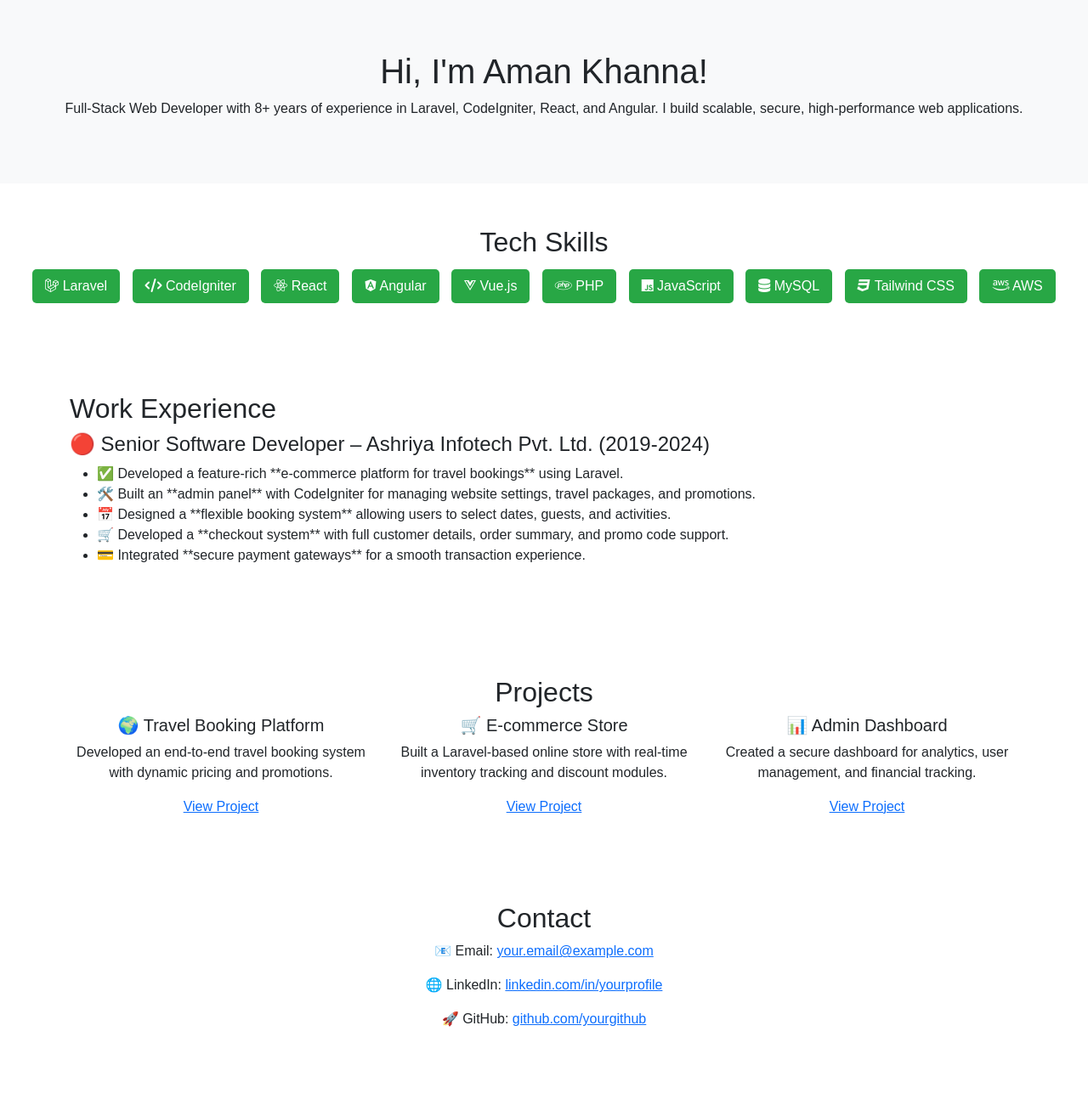
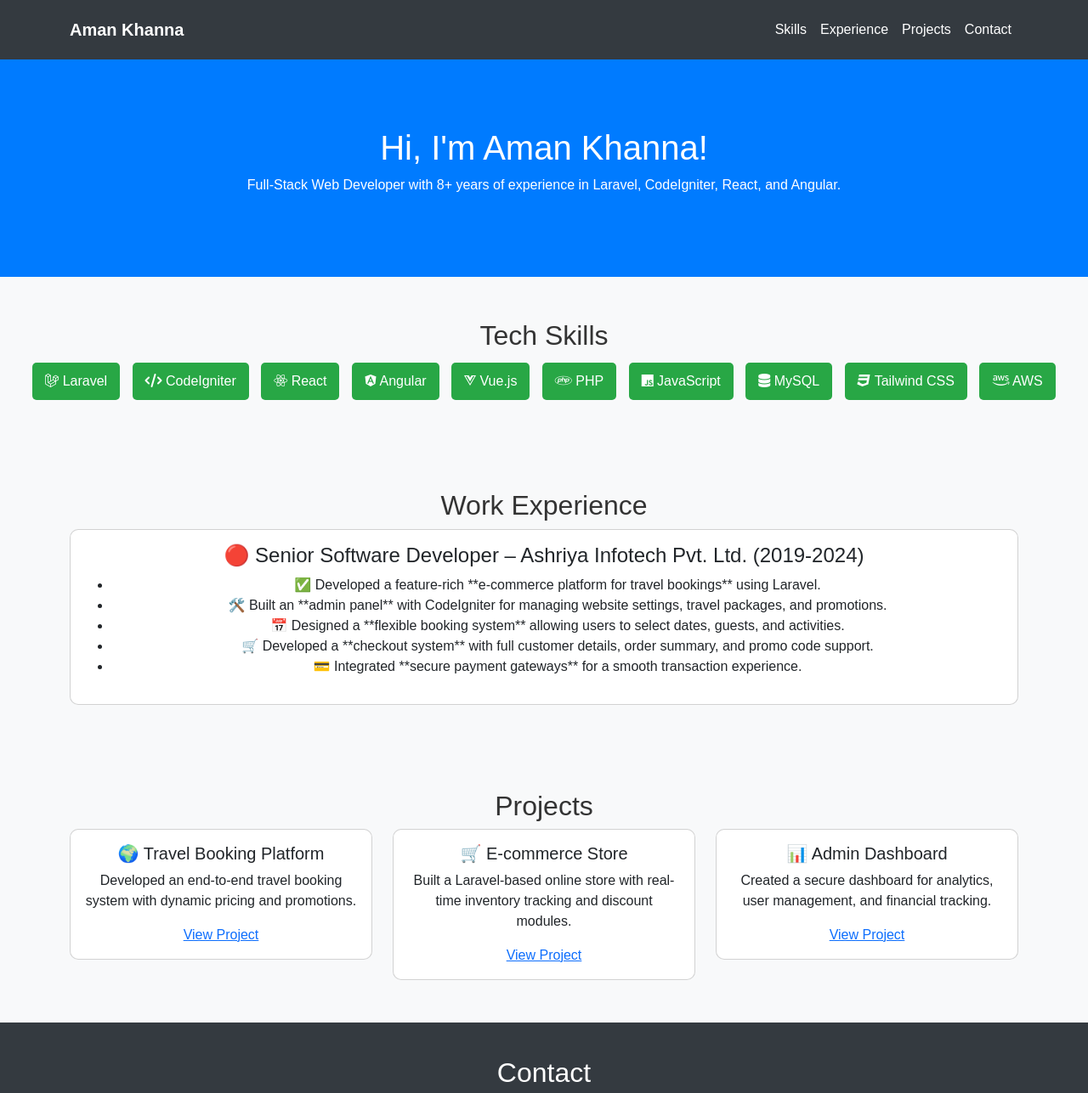
Before and after one commit to aman22aipl/portfolio, a plain HTML site: page index.html in a window 1280 px wide. Shown: the top 1287 px of the page at 85% size. Drawn offline with nearby package versions, Linux system fonts and the light colour scheme.

Commit message:
Update index.html

```diff
--- a/index.html
+++ b/index.html
@@ -3,28 +3,50 @@
 <head>
     <meta charset="UTF-8">
     <meta name="viewport" content="width=device-width, initial-scale=1.0">
-    <title>Aman Khanna | Web Developer Portfolio</title>
+    <title>Aman Khanna | Portfolio</title>
     <link rel="stylesheet" href="https://cdn.jsdelivr.net/npm/bootstrap@5.3.0/dist/css/bootstrap.min.css">
     <script src="https://kit.fontawesome.com/a076d05399.js" crossorigin="anonymous"></script>
     <style>
-        body { font-family: Arial, sans-serif; }
-        .hero { text-align: center; padding: 60px 20px; background: #f8f9fa; }
-        .skills, .experience, .projects, .contact { padding: 50px 20px; }
-        .icon { font-size: 24px; margin-right: 10px; }
-        .skill-badge { background: #28a745; color: white; padding: 8px 15px; border-radius: 5px; margin: 5px; display: inline-block; }
-        .experience-item { margin-bottom: 30px; }
+        body { font-family: 'Arial', sans-serif; background: #f8f9fa; color: #333; }
+        .navbar { background: #343a40; padding: 15px; }
+        .navbar-brand { color: white; font-weight: bold; }
+        .navbar a { color: white; }
+        .navbar a:hover { color: #17a2b8; }
+        .hero { text-align: center; padding: 80px 20px; background: #007bff; color: white; }
+        .section { padding: 50px 20px; text-align: center; }
+        .skill-badge { background: #28a745; color: white; padding: 10px 15px; border-radius: 5px; margin: 5px; display: inline-block; }
+        .card { border-radius: 10px; transition: 0.3s; }
+        .card:hover { transform: translateY(-5px); box-shadow: 0px 4px 10px rgba(0, 0, 0, 0.1); }
+        .contact { background: #343a40; color: white; padding: 40px; text-align: center; }
+        .contact a { color: #17a2b8; text-decoration: none; }
+        .contact a:hover { text-decoration: underline; }
     </style>
 </head>
 <body>
 
+    <!-- Navbar -->
+    <nav class="navbar navbar-expand-lg navbar-dark">
+        <div class="container">
+            <a class="navbar-brand" href="#">Aman Khanna</a>
+            <div class="collapse navbar-collapse">
+                <ul class="navbar-nav ms-auto">
+                    <li class="nav-item"><a class="nav-link" href="#skills">Skills</a></li>
+                    <li class="nav-item"><a class="nav-link" href="#experience">Experience</a></li>
+                    <li class="nav-item"><a class="nav-link" href="#projects">Projects</a></li>
+                    <li class="nav-item"><a class="nav-link" href="#contact">Contact</a></li>
+                </ul>
+            </div>
+        </div>
+    </nav>
+
     <!-- Hero Section -->
     <section class="hero">
         <h1>Hi, I'm Aman Khanna!</h1>
-        <p>Full-Stack Web Developer with 8+ years of experience in Laravel, CodeIgniter, React, and Angular. I build scalable, secure, high-performance web applications.</p>
+        <p>Full-Stack Web Developer with 8+ years of experience in Laravel, CodeIgniter, React, and Angular.</p>
     </section>
 
     <!-- Tech Skills -->
-    <section class=" skills text-center">
+    <section id="skills" class="section">
         <h2>Tech Skills</h2>
         <div>
             <span class="skill-badge"><i class="fab fa-laravel"></i> Laravel</span>
@@ -41,10 +63,10 @@
     </section>
 
     <!-- Work Experience -->
-    <section class="experience">
+    <section id="experience" class="section">
         <div class="container">
             <h2>Work Experience</h2>
-            <div class="experience-item">
+            <div class="card p-3">
                 <h4>🔴 Senior Software Developer – Ashriya Infotech Pvt. Ltd. (2019-2024)</h4>
                 <ul>
                     <li>✅ Developed a feature-rich **e-commerce platform for travel bookings** using Laravel.</li>
@@ -58,31 +80,37 @@
     </section>
 
     <!-- Projects -->
-    <section class=" projects text-center">
+    <section id="projects" class="section">
         <div class="container">
             <h2>Projects</h2>
             <div class="row">
                 <div class="col-md-4">
+                    <div class="card p-3">
                         <h5>🌍 Travel Booking Platform</h5>
                         <p>Developed an end-to-end travel booking system with dynamic pricing and promotions.</p>
                         <a href="https://your-project-link.com" target="_blank">View Project</a>
                     </div>
+                </div>
                 <div class="col-md-4">
+                    <div class="card p-3">
                         <h5>🛒 E-commerce Store</h5>
                         <p>Built a Laravel-based online store with real-time inventory tracking and discount modules.</p>
                         <a href="https://your-project-link.com" target="_blank">View Project</a>
                     </div>
+                </div>
                 <div class="col-md-4">
+                    <div class="card p-3">
                         <h5>📊 Admin Dashboard</h5>
                         <p>Created a secure dashboard for analytics, user management, and financial tracking.</p>
                         <a href="https://your-project-link.com" target="_blank">View Project</a>
                     </div>
                 </div>
             </div>
+        </div>
     </section>
 
     <!-- Contact -->
-    <section class="contact text-center">
+    <section id="contact" class="contact">
         <h2>Contact</h2>
         <p>📧 Email: <a href="mailto:your.email@example.com">your.email@example.com</a></p>
         <p>🌐 LinkedIn: <a href="https://linkedin.com/in/yourprofile" target="_blank">linkedin.com/in/yourprofile</a></p>
```
Lines whose indentation alone changed are shown as unchanged.
